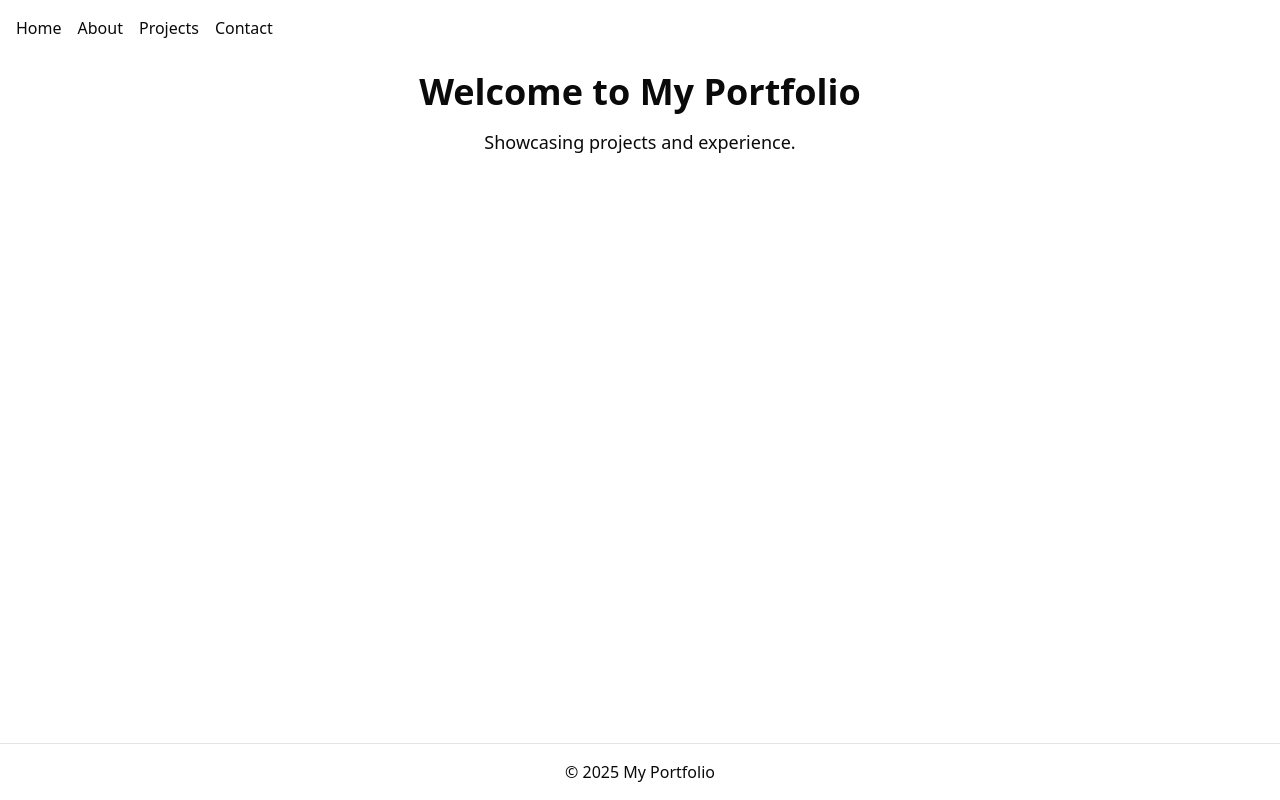
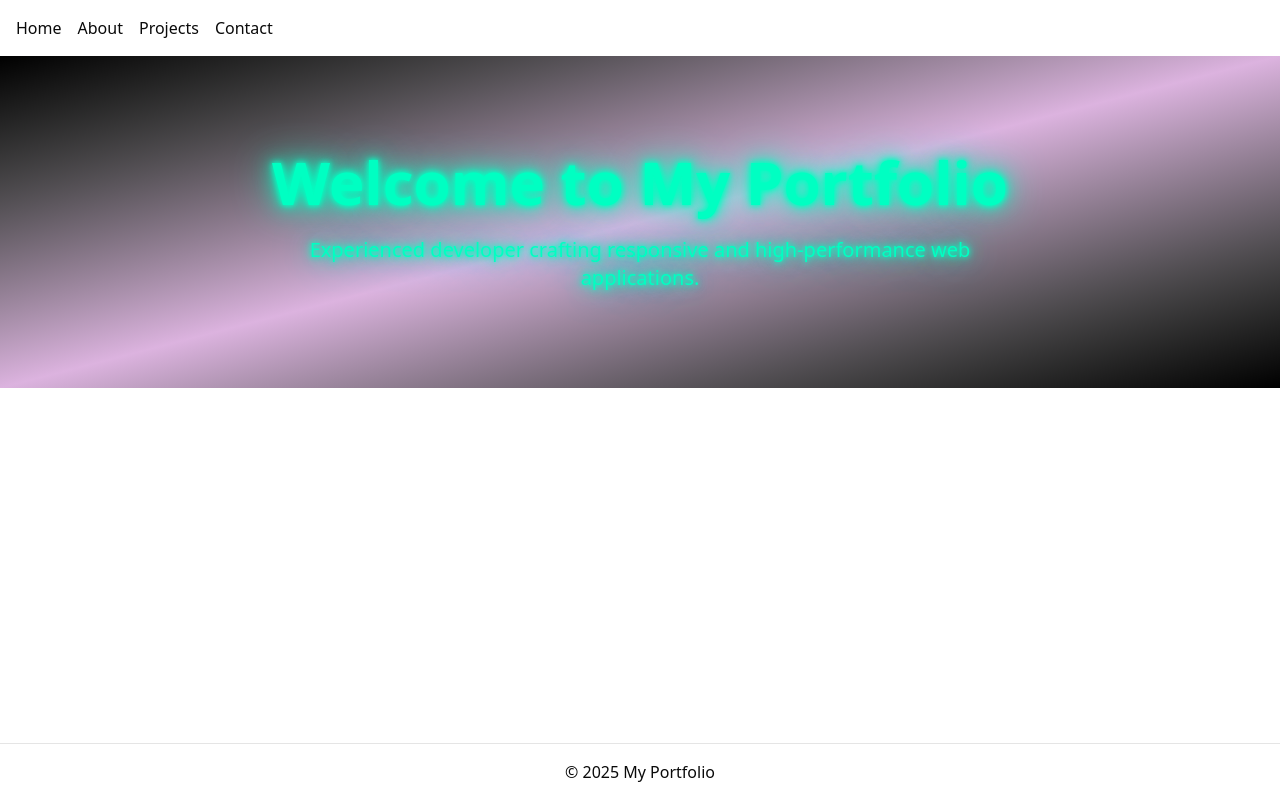
Before and after one commit to kienhaminh/profile, a Next.js app: page / in a window 1280 px wide. Built offline with nearby package versions, Linux system fonts and the light colour scheme.

Commit message:
style: add neon landing page

```diff
--- a/src/app/globals.css
+++ b/src/app/globals.css
@@ -120,3 +120,12 @@
     @apply bg-background text-foreground;
   }
 }
+
+.neon {
+  color: #00ffc2;
+  text-shadow:
+    0 0 5px #00ffc2,
+    0 0 10px #00ffc2,
+    0 0 20px #00ffc2,
+    0 0 40px #00ffc2;
+}
--- a/src/app/page.tsx
+++ b/src/app/page.tsx
@@ -1,8 +1,10 @@
-export default function Home() {
+export default function Home(): JSX.Element {
   return (
-    <section className="flex flex-col items-center justify-center p-4 text-center gap-4">
-      <h1 className="text-4xl font-bold">Welcome to My Portfolio</h1>
-      <p className="text-lg">Showcasing projects and experience.</p>
+    <section className="flex flex-col items-center justify-center text-center gap-6 py-24 bg-gradient-to-br from-black via-fuchsia-800/30 to-black">
+      <h1 className="neon text-5xl font-bold sm:text-6xl">Welcome to My Portfolio</h1>
+      <p className="neon text-xl max-w-2xl">
+        Experienced developer crafting responsive and high-performance web applications.
+      </p>
     </section>
   )
 }
```
